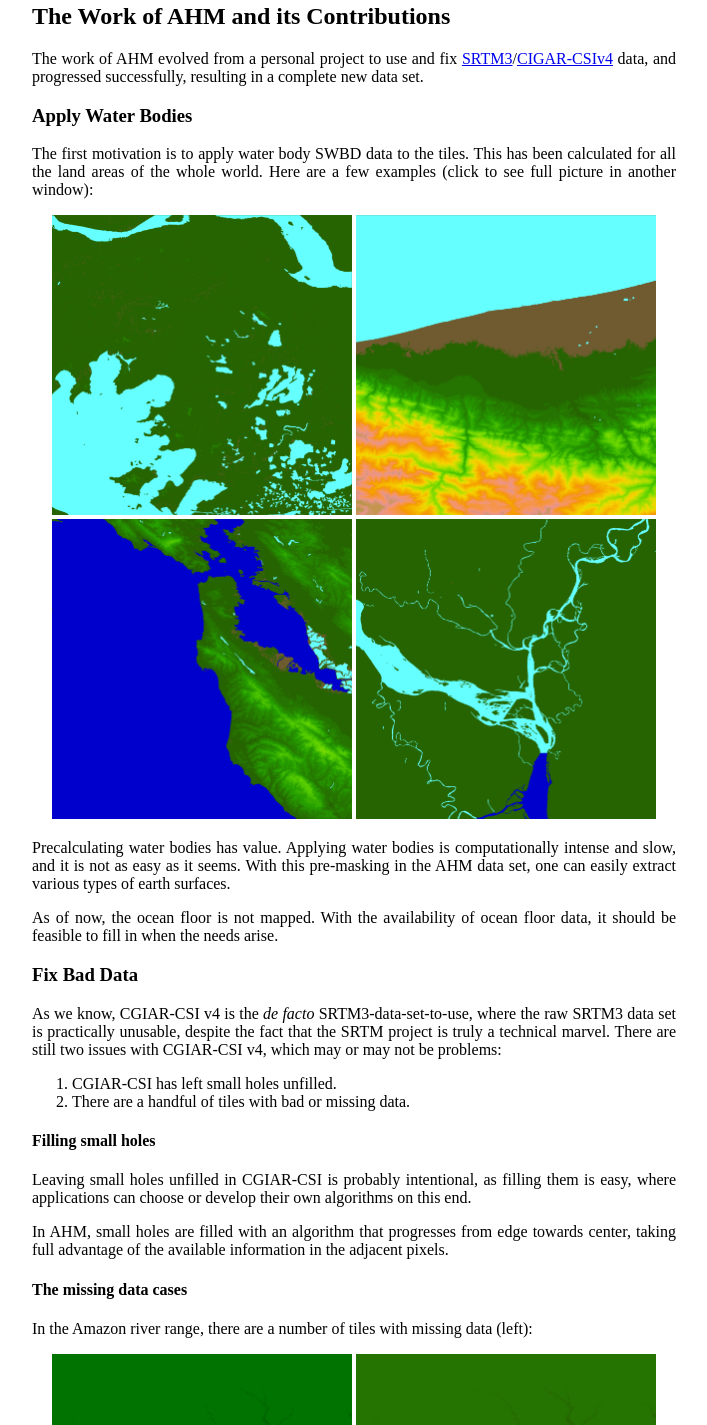
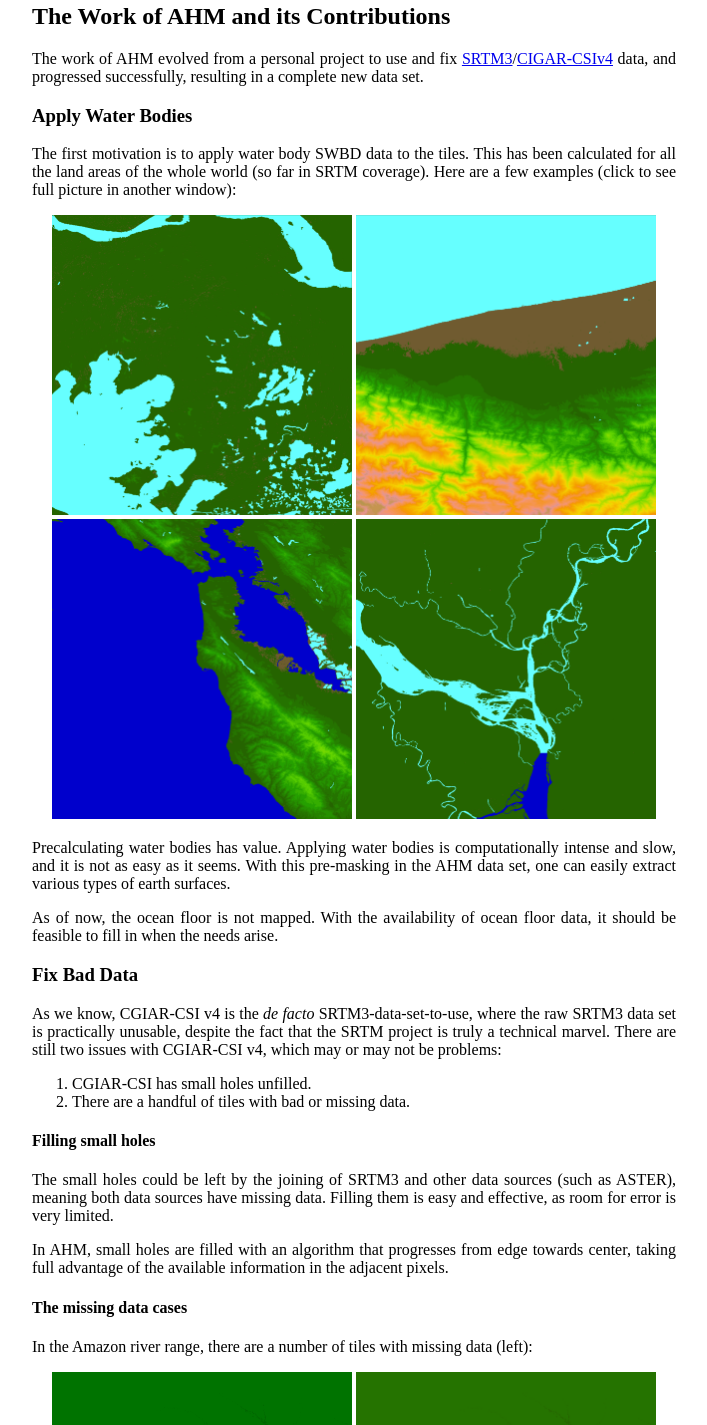
Before and after one commit to metaprgmr/AHM, a plain HTML site: page site/index.html in a window 1280 px wide. Shown: the part 1008-2433 px from the top of the page, without its empty margins (286-993 px from the left). Drawn offline with Linux system fonts and the light colour scheme.

Commit message:
text mods

```diff
--- a/site/index.html
+++ b/site/index.html
@@ -80,7 +80,7 @@ href="https://cgiarcsi.community/data/srtm-90m-digital-elevation-database-v4-1/"
 <h3>Apply Water Bodies</h3>
 
 <p>The first motivation is to apply water body SWBD data to the tiles.
-This has been calculated for all the land areas of the whole world.
+This has been calculated for all the land areas of the whole world (so far in SRTM coverage).
 Here are a few examples (click to see full picture in another window):</p>
 
 <center>
@@ -103,15 +103,16 @@ it should be feasible to fill in when the needs arise.</p>
 practically unusable, despite the fact that the SRTM project is truly a technical marvel.
 There are still two issues with CGIAR-CSI v4, which may or may not be problems:
 <ol>
-<li>CGIAR-CSI has left small holes unfilled.</li>
+<li>CGIAR-CSI has small holes unfilled.</li>
 <li>There are a handful of tiles with bad or missing data.</li>
 </ol>
 </p>
 
 <h4>Filling small holes</h4>
 
-<p>Leaving small holes unfilled in CGIAR-CSI is probably intentional, as filling them is easy,
-where applications can choose or develop their own algorithms on this end.</p>
+<p>The small holes could be left by the joining of SRTM3 and other data sources (such as ASTER),
+meaning both data sources have missing data. Filling them is easy and effective, as room for
+error is very limited.</p>
 
 <p>In AHM, small holes are filled with an algorithm that progresses from edge towards center,
 taking full advantage of the available information in the adjacent pixels.</p>
```
